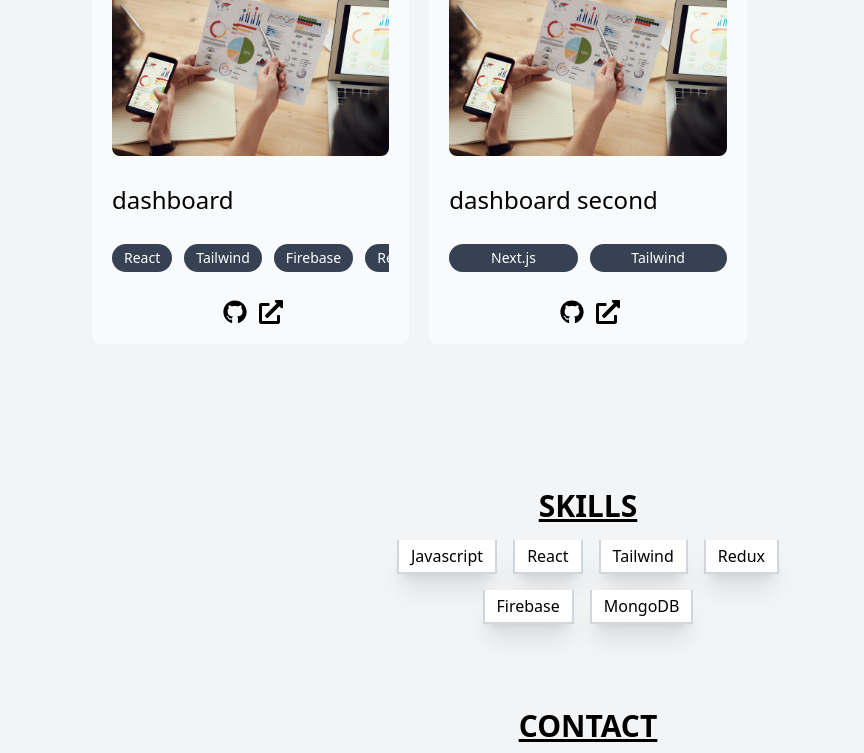
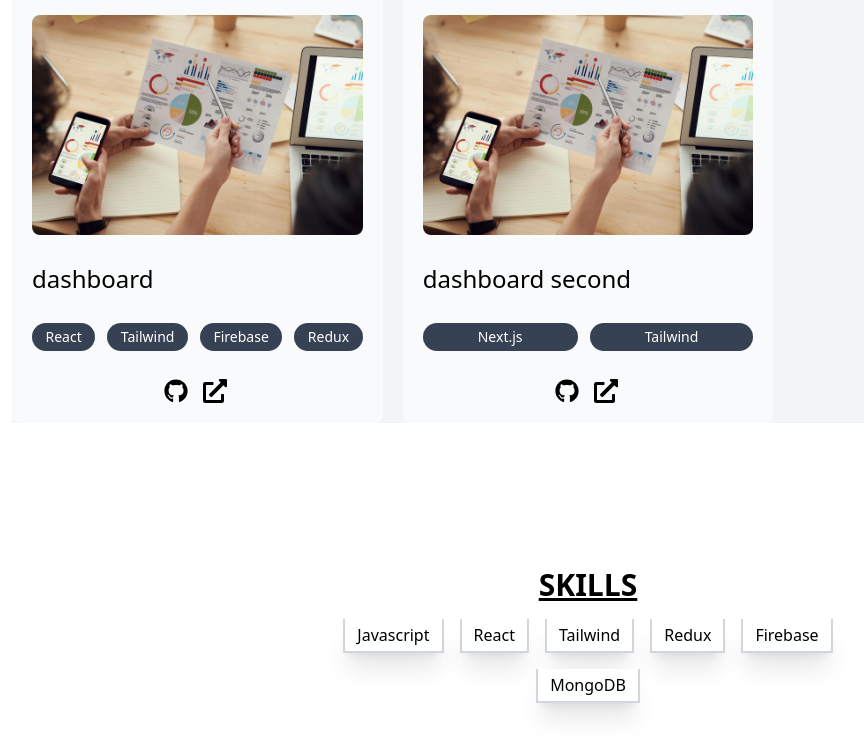
Before and after one commit to shishirbindu1/portfolio, a React (Vite) app: page / in a window 1280 px wide. Shown: the part 989-1742 px from the top of the page, without its empty margins (52-916 px from the left). Built offline with nearby package versions, Linux system fonts and the light colour scheme.

Commit message:
routing is managed

```diff
--- a/src/App.jsx
+++ /dev/null
@@ -1,9 +0,0 @@
-import React from 'react'
-
-const App = () => {
-  return (
-    <div className='text-green-300'>App</div>
-  )
-}
-
-export default App
--- a/src/component/Portfolio/Portfolio.jsx
+++ b/src/component/Portfolio/Portfolio.jsx
@@ -3,10 +3,16 @@ import Home from "../Home/Home";
 import Project from "../Project/Project";
 import Skills from "../Skill/Skills";
 import Contact from "../Contact/Contact";
+import Header from "../Header/Header"
+import Footer from "../Footer/Footer"
+
 
 const Portfolio = () => {
   return (
     <div className="wrapper px-6 grid gap-y-16">
+      <section className="header">
+        <Header />
+      </section>
       <section id="home">
         <Home />
       </section>
@@ -19,6 +25,9 @@ const Portfolio = () => {
       <section id="contact">
         <Contact />
       </section>
+      <section id="footer">
+        <Footer />
+      </section>
     </div>
   );
 };
--- a/src/main.jsx
+++ b/src/main.jsx
@@ -1,27 +1,10 @@
 import { StrictMode } from 'react'
 import { createRoot } from 'react-dom/client'
 import './index.css'
-
-import Layout from './component/Layout/Layout.jsx'
 import Portfolio from './component/Portfolio/Portfolio.jsx'
-
-import {
-  Route,
-  createHashRouter,
-  createRoutesFromElements,
-  RouterProvider
-} from 'react-router-dom'
-
-const router = createHashRouter(
-  createRoutesFromElements(
-    <Route path="/" element={<Layout />}>
-      <Route index element={<Portfolio />} />
-    </Route>
-  )
-)
 
 createRoot(document.getElementById('root')).render(
   <StrictMode>
-    <RouterProvider router={router} />
+    <Portfolio/>
   </StrictMode>
 )
```
